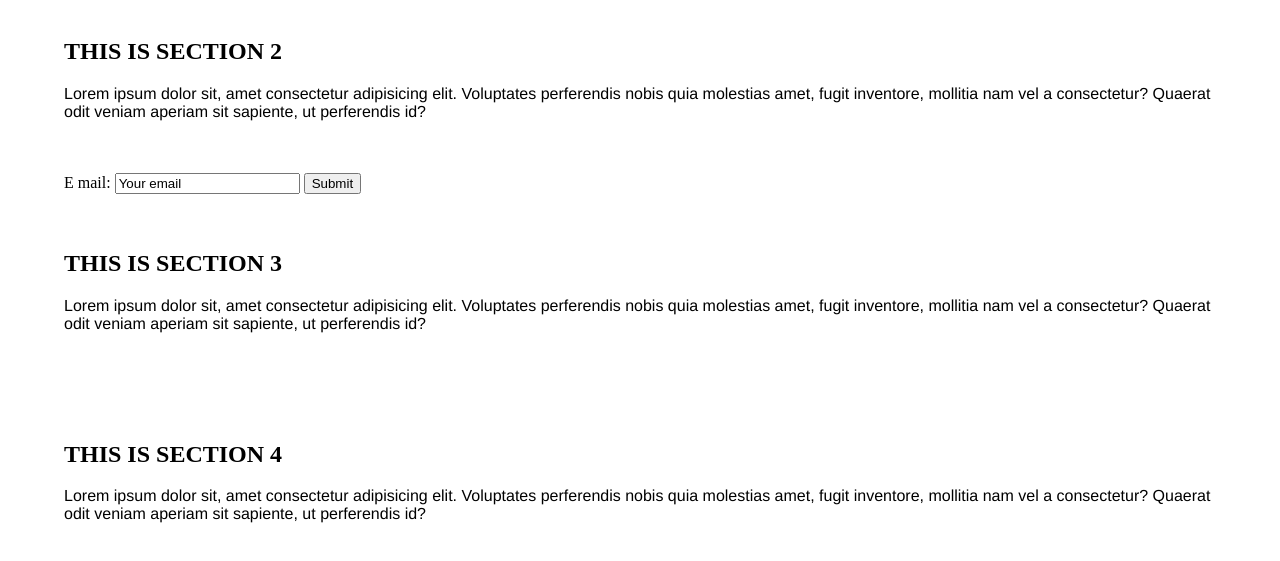
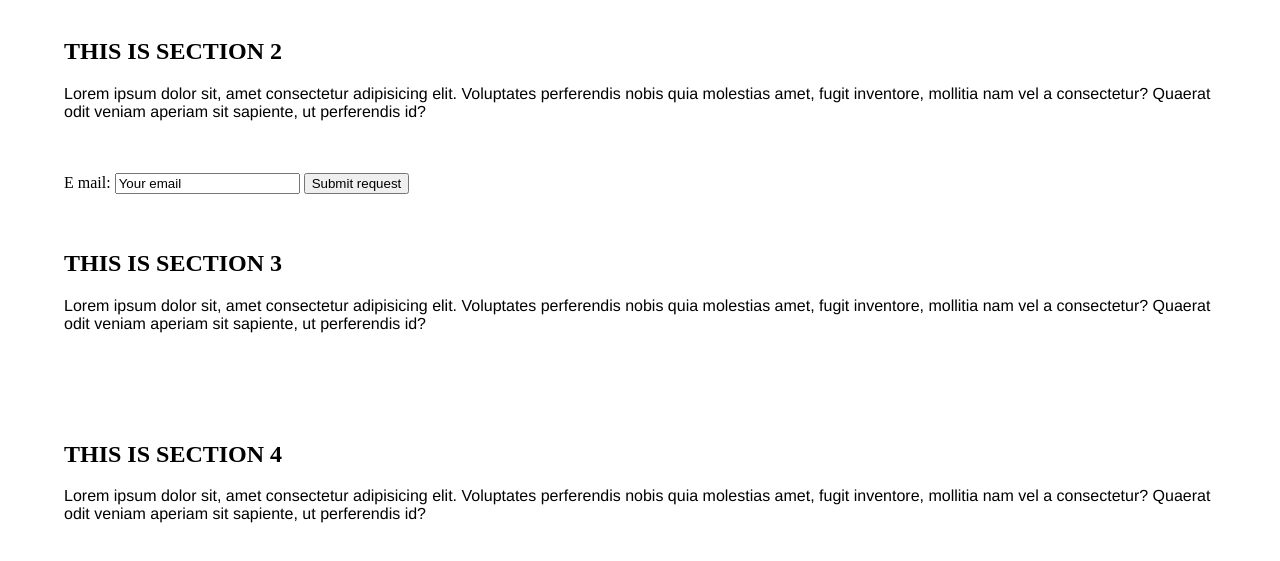
Before and after one commit to wickathou/microverseTrials, a plain HTML site: page index.html in a window 1280 px wide. Shown: the part 763-1324 px from the top of the page. Drawn offline with Linux system fonts and the light colour scheme.

Commit message:
11 and 12

```diff
--- a/index.html
+++ b/index.html
@@ -38,7 +38,8 @@
 
         <form id="form">
              E mail: <input id="email "type="email" value="Your email" placeholder="Your email">
-             <input type="submit" value="Submit">
+            <!-- <input type="submit" value="Submit">-->
+             <input onclick="window.location.href = 'https://www.freecodecamp.com/email-submit';" type="submit" value="Submit request" />
         </form>
         <br>
         <br>
```
